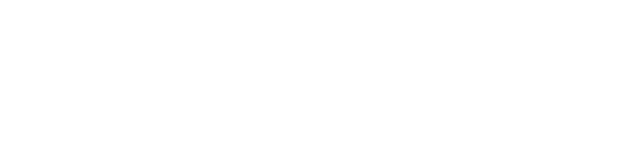
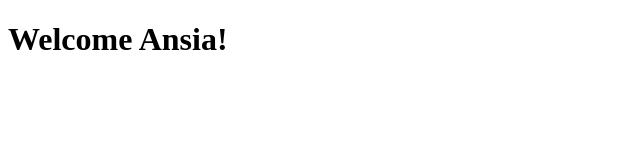
Before and after one commit to Chiararuggi/firsttry-branch, a plain HTML site: page index.html in a window 1280 px wide. Shown: the whole page, without its empty margins (0-640 px from the left). Drawn offline with Linux system fonts and the light colour scheme.

Commit message:
add title

```diff
--- a/index.html
+++ b/index.html
@@ -1,11 +1,15 @@
 <!DOCTYPE html>
 <html lang="en">
+
 <head>
     <meta charset="UTF-8">
     <meta name="viewport" content="width=device-width, initial-scale=1.0">
     <title>Document</title>
 </head>
+
 <body>
+    <h1>Welcome Ansia!</h1>
 
 </body>
+
 </html>
```
